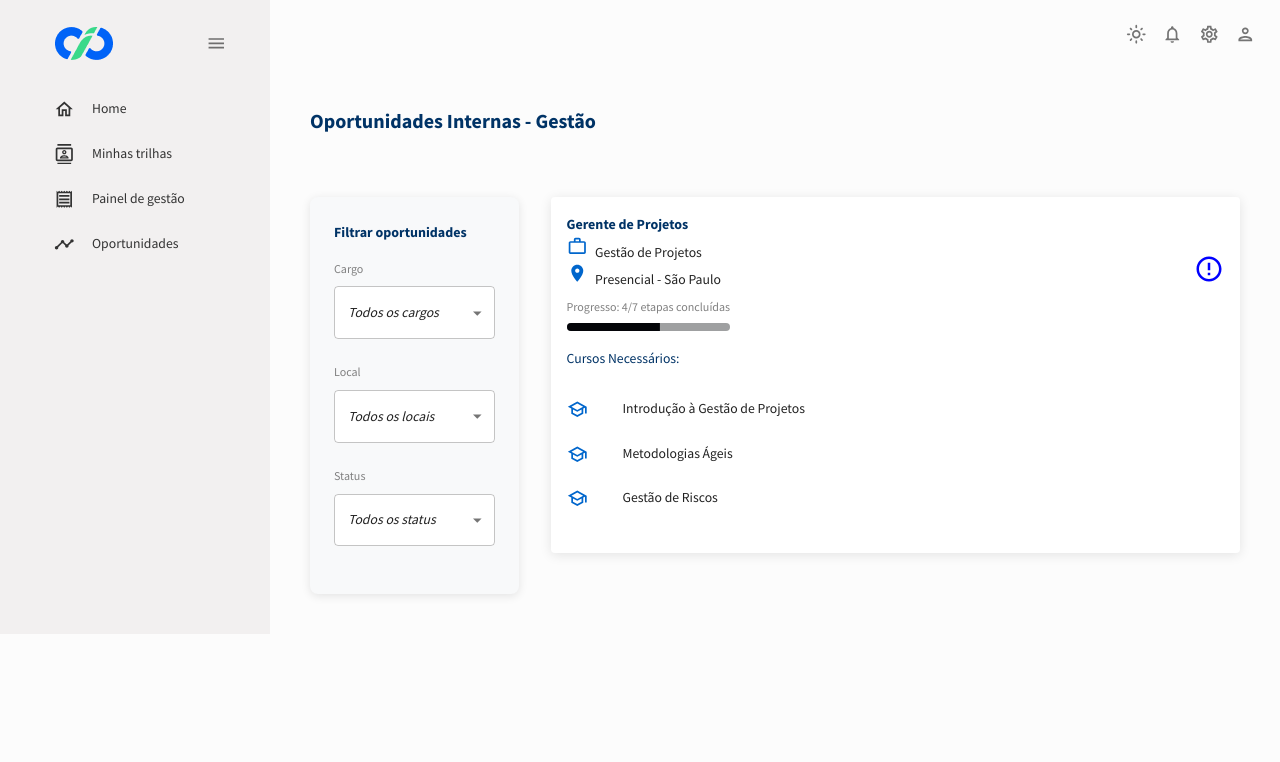
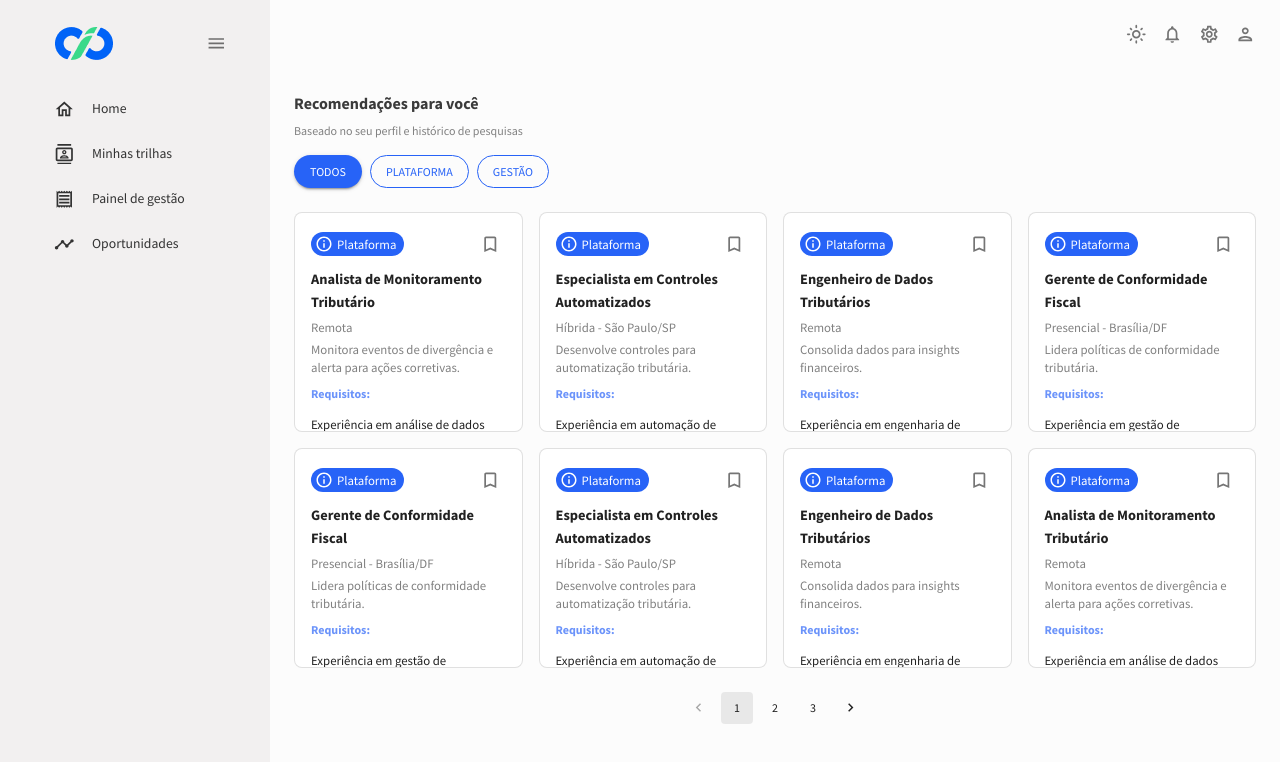
Before and after one commit to ManuArchanjo/cicchallenge, a React (Create React App) app: page /oportunidades in a window 1280 px wide. Shown: the top 762 px of the page. Built offline with nearby package versions, Linux system fonts and the light colour scheme.

Commit message:
ajuste de layout

```diff
--- a/src/components/LineChart.jsx
+++ b/src/components/LineChart.jsx
@@ -1,9 +1,10 @@
+import React from "react";
 import { ResponsiveLine } from "@nivo/line";
 import { useTheme } from "@mui/material";
 import { tokens } from "../theme";
 import { mockLineData as data } from "../data/mockData";
 
-const LineChart = ({ isCustomLineColors = false, isDashboard = false }) => {
+const LineChart = ({ isDashboard = false }) => {
   const theme = useTheme();
   const colors = tokens(theme.palette.mode);
 
@@ -38,7 +39,7 @@ const LineChart = ({ isCustomLineColors = false, isDashboard = false }) => {
           },
         },
       }}
-      colors={isDashboard ? { datum: "color" } : { scheme: "nivo" }}
+      colors={['#b9def9', '#90CAF9', '#42A5F5', '#1E88E5']}
       margin={{ top: 50, right: 110, bottom: 50, left: 60 }}
       xScale={{ type: "point" }}
       yScale={{
--- a/src/components/ProgressCircle.jsx
+++ b/src/components/ProgressCircle.jsx
@@ -9,8 +9,8 @@ const ProgressCircle = ({ progress = "0.75", size = "40" }) => {
     <Box
       sx={{
         background: `radial-gradient(${colors.primary[400]} 55%, transparent 56%),
-            conic-gradient(transparent 0deg ${angle}deg, ${colors.blueAccent[500]} ${angle}deg 360deg),
-            ${colors.greenAccent[500]}`,
+            conic-gradient(transparent 0deg ${angle}deg, ${"#2763f7"} ${angle}deg 360deg),
+            ${"#45d98a"}`,
         borderRadius: "50%",
         width: `${size}px`,
         height: `${size}px`,
--- a/src/index.css
+++ b/src/index.css
@@ -7,6 +7,7 @@ body,
 .content {
   width: 100%;
   font-family: "Source Sans Pro", sans-serif;
+  height: 110%;
 }
 
 .app {
--- a/src/pages/dashboard/index.jsx
+++ b/src/pages/dashboard/index.jsx
@@ -227,13 +227,13 @@ const Dashboard = () => {
             alignItems="center"
           >
             <Box>
-              <Typography variant="h5" fontWeight="600" color={colors.grey[100]}>
+              <Typography variant="h5" fontWeight="600" color="##1e88e5f2">
                 Progresso nas Trilhas CIC e PERDCOMP
               </Typography>
               <Typography
                 variant="h3"
                 fontWeight="bold"
-                color={colors.greenAccent[500]}
+                color="#1e88e5f2"
               >
                 80% Concluído
               </Typography>
@@ -241,7 +241,7 @@ const Dashboard = () => {
             <Box>
               <IconButton>
                 <DownloadOutlinedIcon
-                  sx={{ fontSize: "26px", color: colors.greenAccent[500] }}
+                  sx={{ fontSize: "26px", color: "#338ee5"}}
                 />
               </IconButton>
             </Box>
--- a/src/pages/fixo/Sidebar.jsx
+++ b/src/pages/fixo/Sidebar.jsx
@@ -8,7 +8,7 @@ import ContactsOutlinedIcon from "@mui/icons-material/ContactsOutlined";
 import ReceiptOutlinedIcon from "@mui/icons-material/ReceiptOutlined";
 import TimelineOutlinedIcon from "@mui/icons-material/TimelineOutlined";
 import MenuOutlinedIcon from "@mui/icons-material/MenuOutlined";
-import Logo from "../../imagens/Logo.png";
+import Logo from "../../Imagens/Logo.png";
 
 const Item = ({ title, to, icon, selected, setSelected }) => {
   return (
--- a/src/pages/oportunidades/index.jsx
+++ b/src/pages/oportunidades/index.jsx
@@ -1,107 +1,175 @@
 import React from 'react';
 import {
-  Box, Card, CardContent, Typography, Grid, Select, MenuItem, LinearProgress, List, ListItem, ListItemIcon, ListItemText,
+  Box,
+  Typography,
+  Grid,
+  Card,
+  CardContent,
+  Button,
+  Chip,
+  IconButton,
+  Pagination,
+  List,
+  ListItem,
+  ListItemText,
 } from '@mui/material';
-import { WorkOutline, LocationOn, SchoolOutlined, CheckCircleOutline, ErrorOutline } from '@mui/icons-material';
+import BookmarkBorderIcon from '@mui/icons-material/BookmarkBorder';
+import InfoOutlinedIcon from '@mui/icons-material/InfoOutlined';
 
-const OportunidadesInternas = () => {
 const oportunidades = [
   {
-      cargo: 'Gerente de Projetos',
-      setor: 'Gestão de Projetos',
-      local: 'Presencial - São Paulo',
-      progresso: 4,
-      totalEtapas: 7,
-      modulosNecessarios: ['Introdução à Gestão de Projetos', 'Metodologias Ágeis', 'Gestão de Riscos'],
-      status: 'Em andamento',
+    cargo: 'Analista de Monitoramento Tributário',
+    local: 'Remota',
+    tipo: 'Plataforma',
+    data: '1 semana atrás',
+    descricao: 'Monitora eventos de divergência e alerta para ações corretivas.',
+    requisitos: ['Experiência em análise de dados fiscais', 'Conhecimento no sistema PERDCOMP'],
+  },
+  {
+    cargo: 'Especialista em Controles Automatizados',
+    local: 'Híbrida - São Paulo/SP',
+    tipo: 'Plataforma',
+    data: '2 semanas atrás',
+    descricao: 'Desenvolve controles para automatização tributária.',
+    requisitos: ['Experiência em automação de processos fiscais', 'Conhecimento em integrações de sistemas'],
+  },
+  {
+    cargo: 'Engenheiro de Dados Tributários',
+    local: 'Remota',
+    tipo: 'Plataforma',
+    data: '1 mês atrás',
+    descricao: 'Consolida dados para insights financeiros.',
+    requisitos: ['Experiência em engenharia de dados', 'Conhecimento em tributação federal'],
+  },
+  {
+    cargo: 'Gerente de Conformidade Fiscal',
+    local: 'Presencial - Brasília/DF',
+    tipo: 'Plataforma',
+    data: '3 dias atrás',
+    descricao: 'Lidera políticas de conformidade tributária.',
+    requisitos: ['Experiência em gestão de conformidade', 'Conhecimento de legislação tributária'],
+  },
+  {
+    cargo: 'Gerente de Conformidade Fiscal',
+    local: 'Presencial - Brasília/DF',
+    tipo: 'Plataforma',
+    data: '3 dias atrás',
+    descricao: 'Lidera políticas de conformidade tributária.',
+    requisitos: ['Experiência em gestão de conformidade', 'Conhecimento de legislação tributária'],
+  },
+  {
+    cargo: 'Especialista em Controles Automatizados',
+    local: 'Híbrida - São Paulo/SP',
+    tipo: 'Plataforma',
+    data: '2 semanas atrás',
+    descricao: 'Desenvolve controles para automatização tributária.',
+    requisitos: ['Experiência em automação de processos fiscais', 'Conhecimento em integrações de sistemas'],
+  },
+  {
+    cargo: 'Engenheiro de Dados Tributários',
+    local: 'Remota',
+    tipo: 'Plataforma',
+    data: '1 mês atrás',
+    descricao: 'Consolida dados para insights financeiros.',
+    requisitos: ['Experiência em engenharia de dados', 'Conhecimento em tributação federal'],
+  },
+  {
+    cargo: 'Analista de Monitoramento Tributário',
+    local: 'Remota',
+    tipo: 'Plataforma',
+    data: '1 semana atrás',
+    descricao: 'Monitora eventos de divergência e alerta para ações corretivas.',
+    requisitos: ['Experiência em análise de dados fiscais', 'Conhecimento no sistema PERDCOMP'],
   },
 ];
 
+const OportunidadesInternas = () => {
   return (
-    <Box p={5}>
-      <Typography variant="h4" mb={8} fontWeight="bold" color="#003366">
-        Oportunidades Internas - Gestão
+    <Box p={3}>
+      <Typography variant="h5" fontWeight="bold" color="#3a3a3a" mb={1}>
+        Recomendações para você
       </Typography>
-      <Grid container spacing={4}>
-        <Grid item xs={12} md={3}>
-          <Box p={3} sx={{ backgroundColor: '#f8f9fa', borderRadius: '8px', boxShadow: '0 2px 10px rgba(0,0,0,0.1)' }}>
-            <Typography variant="h6" fontWeight="bold" color="#003366" mb={2}>Filtrar oportunidades</Typography>
+      <Typography variant="body2" color="gray" mb={2}>
+        Baseado no seu perfil e histórico de pesquisas
+      </Typography>
 
-            <Typography variant="subtitle2" color="gray" mb={1}>Cargo</Typography>
-            <Select defaultValue="" displayEmpty fullWidth sx={{ mb: 3, backgroundColor: '#fff', borderRadius: '4px' }}>
-              <MenuItem value="">
-                <em>Todos os cargos</em>
-              </MenuItem>
-              <MenuItem value={1}>Gerente de Projetos</MenuItem>
-              <MenuItem value={2}>Coordenador de Operações</MenuItem>
-              <MenuItem value={3}>Analista de Processos</MenuItem>
-            </Select>
-
-            <Typography variant="subtitle2" color="gray" mb={1}>Local</Typography>
-            <Select defaultValue="" displayEmpty fullWidth sx={{ mb: 3, backgroundColor: '#fff', borderRadius: '4px' }}>
-              <MenuItem value="">
-                <em>Todos os locais</em>
-              </MenuItem>
-              <MenuItem value={1}>Presencial - São Paulo</MenuItem>
-              <MenuItem value={2}>Híbrido - São Paulo</MenuItem>
-              <MenuItem value={3}>Remoto</MenuItem>
-            </Select>
-
-            <Typography variant="subtitle2" color="gray" mb={1}>Status</Typography>
-            <Select defaultValue="" displayEmpty fullWidth sx={{ mb: 3, backgroundColor: '#fff', borderRadius: '4px' }}>
-              <MenuItem value="">
-                <em>Todos os status</em>
-              </MenuItem>
-              <MenuItem value={1}>Em andamento</MenuItem>
-              <MenuItem value={2}>Inscrição Pendente</MenuItem>
-              <MenuItem value={3}>Concluído</MenuItem>
-            </Select>
-          </Box>
-        </Grid>
-
-        <Grid item xs={12} md={9}>
-          <Grid container spacing={3}>
-            {oportunidades.map((op, index) => (
-              <Grid item xs={12} key={index}>
-                <Card sx={{ boxShadow: '0 2px 12px rgba(0,0,0,0.1)' }}>
-                  <CardContent>
-                    <Box display="flex" justifyContent="space-between" alignItems="center">
-                      <Box>
-                        <Typography variant="h6" fontWeight="bold" color="#003366">{op.cargo}</Typography>
-                        <Typography><WorkOutline sx={{ color: '#0066cc', mr: 1 }} />{op.setor}</Typography>
-                        <Typography><LocationOn sx={{ color: '#0066cc', mr: 1 }} />{op.local}</Typography>
-                        <Typography variant="body2" color="gray" mt={1}>
-                          Progresso: {op.progresso}/{op.totalEtapas} etapas concluídas
-                        </Typography>
-                        <LinearProgress variant="determinate" value={(op.progresso / op.totalEtapas) * 100} sx={{ mt: 1, height: '8px', borderRadius: '4px' }} />
-                      </Box>
-                      <Box>
-                        {op.status === 'Concluído' && <CheckCircleOutline sx={{ color: 'green', fontSize: 30 }} />}
-                        {op.status === 'Inscrição Pendente' && <ErrorOutline sx={{ color: 'orange', fontSize: 30 }} />}
-                        {op.status === 'Em andamento' && <ErrorOutline sx={{ color: 'blue', fontSize: 30 }} />}
-                      </Box>
+      <Box display="flex" gap={1} mb={3}>
+        <Button variant="contained" sx={{ backgroundColor: '#2763f7', color: '#fff', borderRadius: '20px' }}>
+          Todos
+        </Button>
+        <Button variant="outlined" sx={{ borderColor: '#2763f7', color: '#2763f7', borderRadius: '20px' }}>
+          Plataforma
+        </Button>
+        <Button variant="outlined" sx={{ borderColor: '#2763f7', color: '#2763f7', borderRadius: '20px' }}>
+          Gestão
+        </Button>
       </Box>
 
-                    <Typography variant="subtitle1" mt={2} mb={1} color="#003366">
-                      Cursos Necessários:
+      <Grid container spacing={2}>
+        {oportunidades.map((vaga, index) => (
+          <Grid item xs={12} sm={6} md={4} lg={3} key={index}>
+            <Card
+              variant="outlined"
+              sx={{
+                borderRadius: '8px',
+                boxShadow: 'none',
+                width: '100%',
+                height: '220px',
+                display: 'flex',
+                flexDirection: 'column',
+                justifyContent: 'space-between',
+              }}
+            >
+              <CardContent sx={{ display: 'flex', flexDirection: 'column', justifyContent: 'space-between', height: '100%' }}>
+                <Box>
+                  <Box display="flex" alignItems="center" justifyContent="space-between" mb={1}>
+                    <Chip
+                      label={vaga.tipo}
+                      color="secondary"
+                      size="small"
+                      sx={{ backgroundColor: '#2763f7', color: '#fff', fontSize: '0.8rem' }}
+                      icon={<InfoOutlinedIcon fontSize="small" />}
+                    />
+                    <IconButton size="small">
+                      <BookmarkBorderIcon />
+                    </IconButton>
+                  </Box>
+                  <Typography variant="h6" fontWeight="bold" fontSize="0.9rem" mb={0.5}>
+                    {vaga.cargo}
                   </Typography>
-                    <List>
-                      {op.modulosNecessarios.map((modulo, idx) => (
-                        <ListItem key={idx} disableGutters>
-                          <ListItemIcon>
-                            <SchoolOutlined sx={{ color: '#0066cc' }} />
-                          </ListItemIcon>
-                          <ListItemText primary={modulo} />
+                  <Typography variant="body2" color="gray" fontSize="0.8rem" mb={0.5}>
+                    {vaga.local}
+                  </Typography>
+                  <Typography variant="body2" color="gray" fontSize="0.8rem" mb={1}>
+                    {vaga.descricao}
+                  </Typography>
+                </Box>
+
+                <Box mt="auto">
+                  <Typography variant="subtitle2" color="#2762f7af" fontWeight="bold">
+                    Requisitos:
+                  </Typography>
+                  <List dense>
+                    {vaga.requisitos.map((req, idx) => (
+                      <ListItem key={idx} sx={{ p: 0 }}>
+                        <ListItemText primary={req} primaryTypographyProps={{ variant: 'body2', fontSize: '0.8rem' }} />
                       </ListItem>
                     ))}
                   </List>
+                  <Typography variant="caption" color="gray" mt={1} display="block">
+                    {vaga.data}
+                  </Typography>
+                </Box>
               </CardContent>
             </Card>
           </Grid>
         ))}
       </Grid>
-        </Grid>
-      </Grid>
+
+      {/* Paginação */}
+      <Box display="flex" justifyContent="center" mt={3}>
+        <Pagination count={3} shape="rounded" />
+      </Box>
     </Box>
   );
 };
```
Also changed, not shown: src/components/StatBox.jsx (+16 -6 lines), src/components/VideoDetail.jsx (+150 -22 lines). Lines whose indentation alone changed are shown as unchanged.
